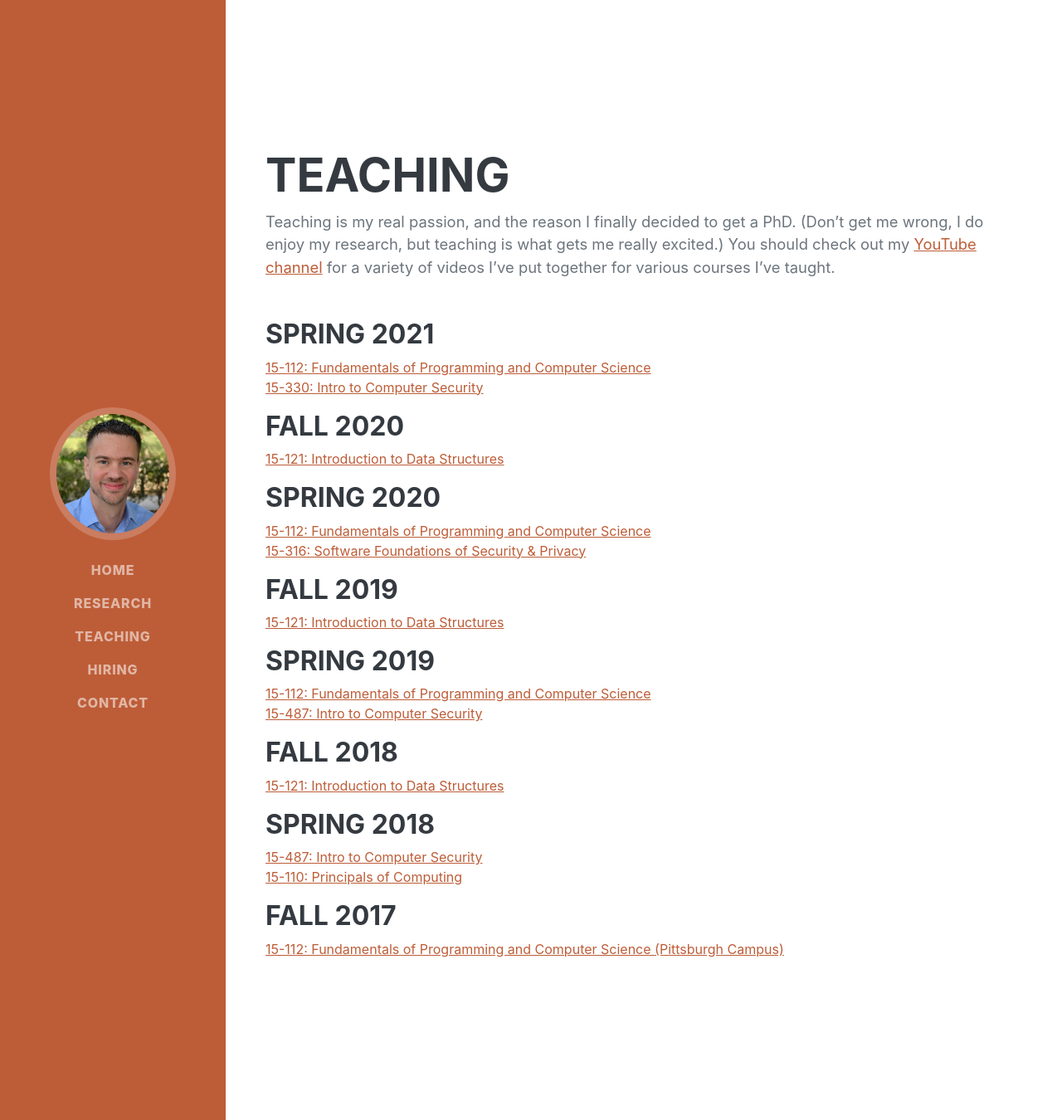
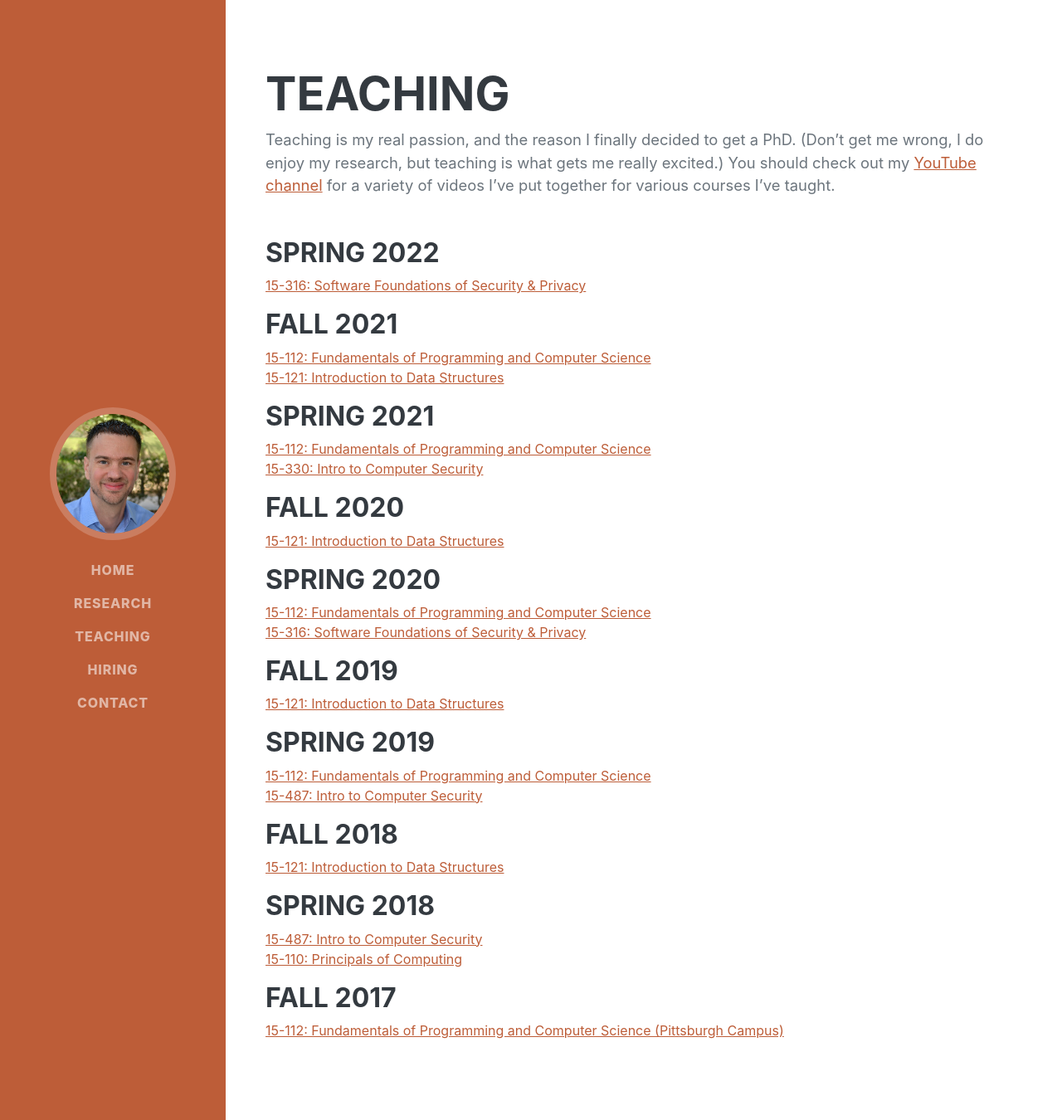
Before and after one commit to rriley/website, a Jekyll site: the page built from teaching/index.md, in a window 1280 px wide and 1350 px high. Shown: the whole window at 83% size. Built offline with Jekyll 4.4.1, drawn with Linux system fonts in a browser that asks for light colours; nearby versions of some CDN libraries; some web fonts are replaced.

Commit message:
Updates to teaching and research pages

```diff
--- a/teaching/index.md
+++ b/teaching/index.md
@@ -9,8 +9,15 @@ Teaching is my real passion, and the reason I finally decided to get a PhD. (Don
 You should check out my [YouTube channel](https://www.youtube.com/channel/UCZy1TmqIMQ4perExQerm5bQ) for a variety of videos I've put together for various courses I've taught.
 {: class="lead mb-5"}
 
+### Spring 2022
+[15-316: Software Foundations of Security & Privacy](https://web2.qatar.cmu.edu/cs/15316/)
+
+### Fall 2021
+[15-112: Fundamentals of Programming and Computer Science](https://archive.vsecurity.info/15112-f21/)
+[15-121: Introduction to Data Structures](https://www.diderot.one/courses/105)
+
 ### Spring 2021
-[15-112: Fundamentals of Programming and Computer Science](https://www.cs.cmu.edu/~112q/)
+[15-112: Fundamentals of Programming and Computer Science](https://archive.vsecurity.info/15112-s21/)
 [15-330: Intro to Computer Security](https://www.cs.cmu.edu/~rdriley/330/)
 
 ### Fall 2020
```
Also changed, not shown: research/index.md (+1 -1 lines).
